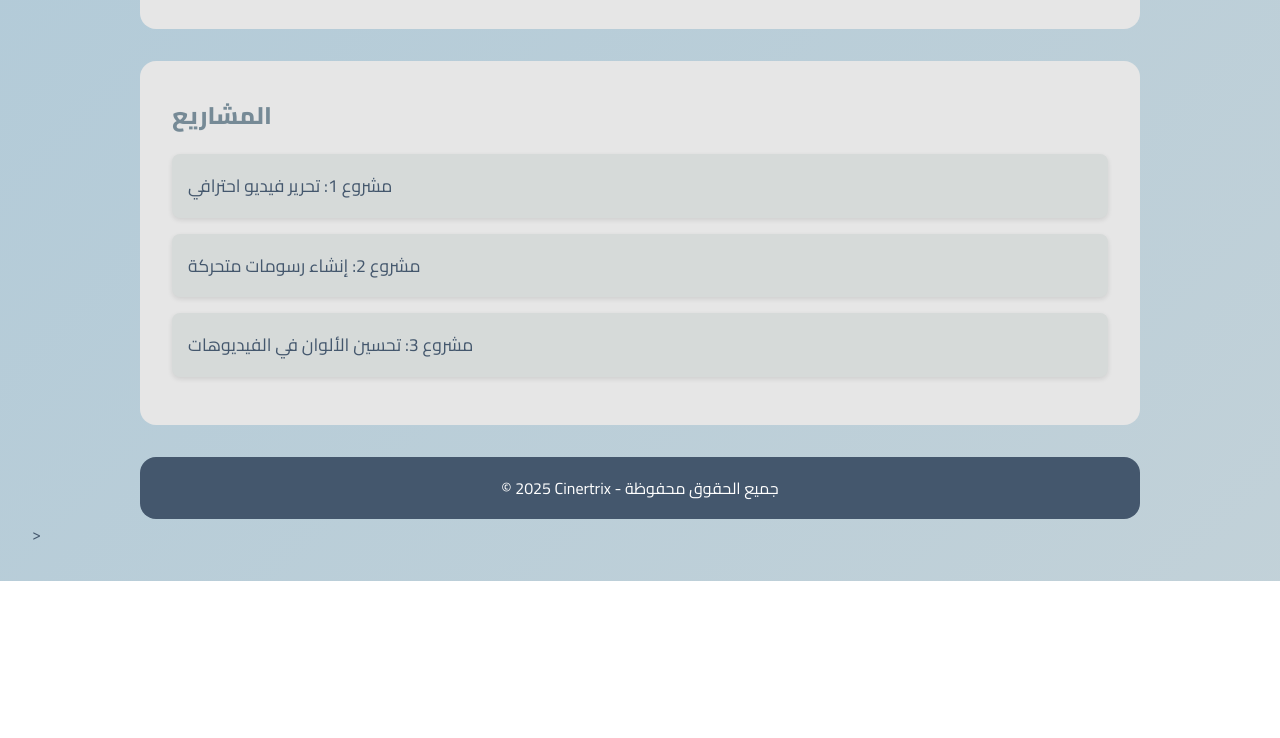
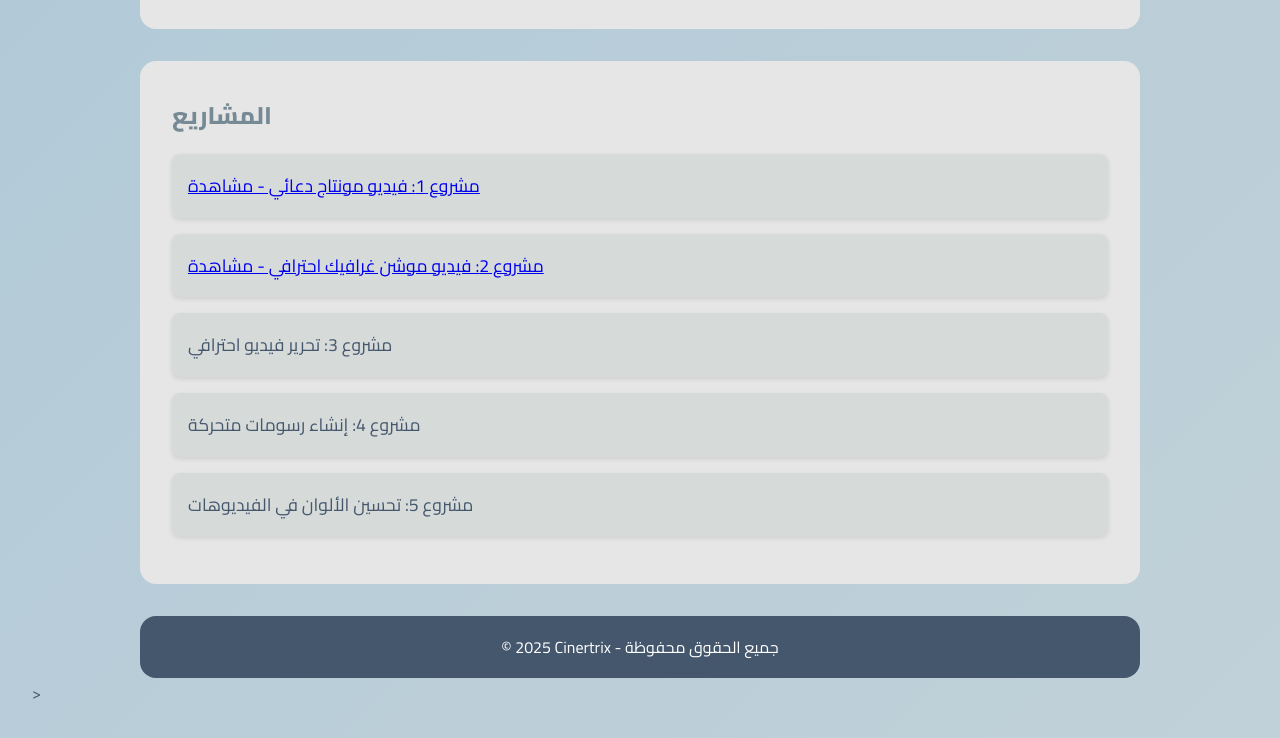
Before and after one commit to moooooooh-web/abdouuuu.com, a plain HTML site: page index.html in a window 1280 px wide. Shown: the part 956-1694 px from the top of the page. Before the commit the page ends 1537 px from the top, so only its background shows below. Drawn offline with Linux system fonts and the light colour scheme.

Commit message:
Update index.html

```diff
--- a/index.html
+++ b/index.html
@@ -179,9 +179,19 @@
 
   <section class="projects">
     <h2>المشاريع</h2>
-    <div class="project">مشروع 1: تحرير فيديو احترافي</div>
-    <div class="project">مشروع 2: إنشاء رسومات متحركة</div>
-    <div class="project">مشروع 3: تحسين الألوان في الفيديوهات</div>
+    <div class="project">
+      <a href="https://drive.google.com/file/d/1tUC8JyUjLUly-iU3MNUxN0AqucOoRK0U/view?usp=drivesdk" target="_blank">
+        مشروع 1: فيديو مونتاج دعائي - مشاهدة
+      </a>
+    </div>
+    <div class="project">
+      <a href="https://drive.google.com/file/d/1sYrBey1LbKtE_UTO_uVfkhJlegFploFY/view?usp=drivesdk" target="_blank">
+        مشروع 2: فيديو موشن غرافيك احترافي - مشاهدة
+      </a>
+    </div>
+    <div class="project">مشروع 3: تحرير فيديو احترافي</div>
+    <div class="project">مشروع 4: إنشاء رسومات متحركة</div>
+    <div class="project">مشروع 5: تحسين الألوان في الفيديوهات</div>
   </section>
 
   <footer>
```
